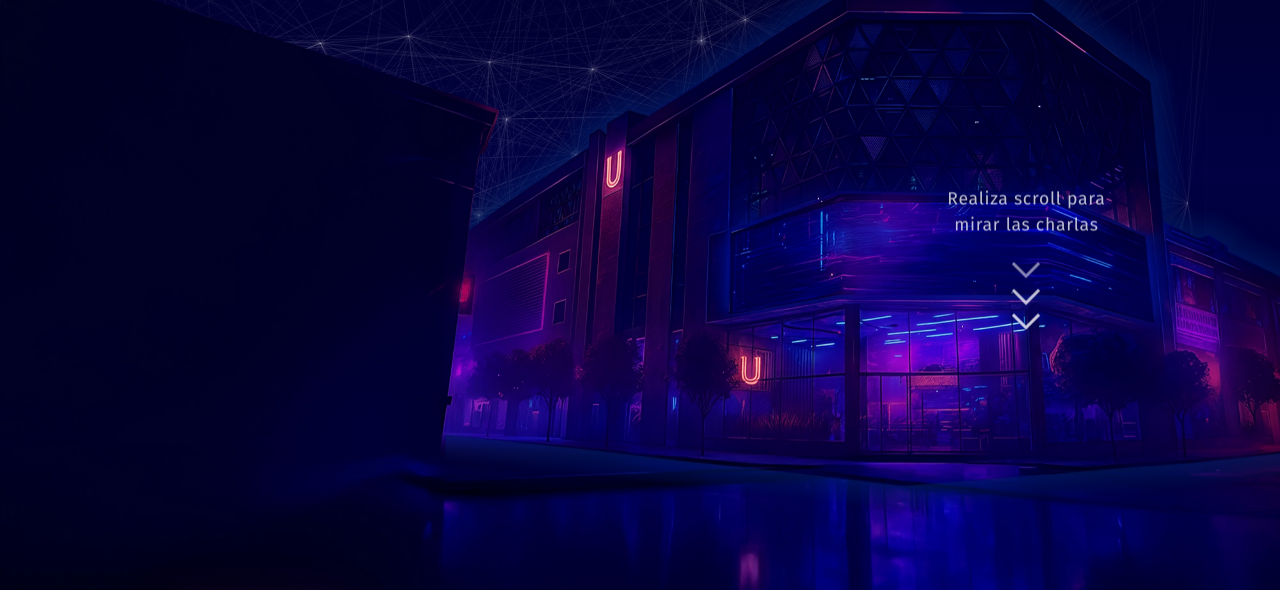
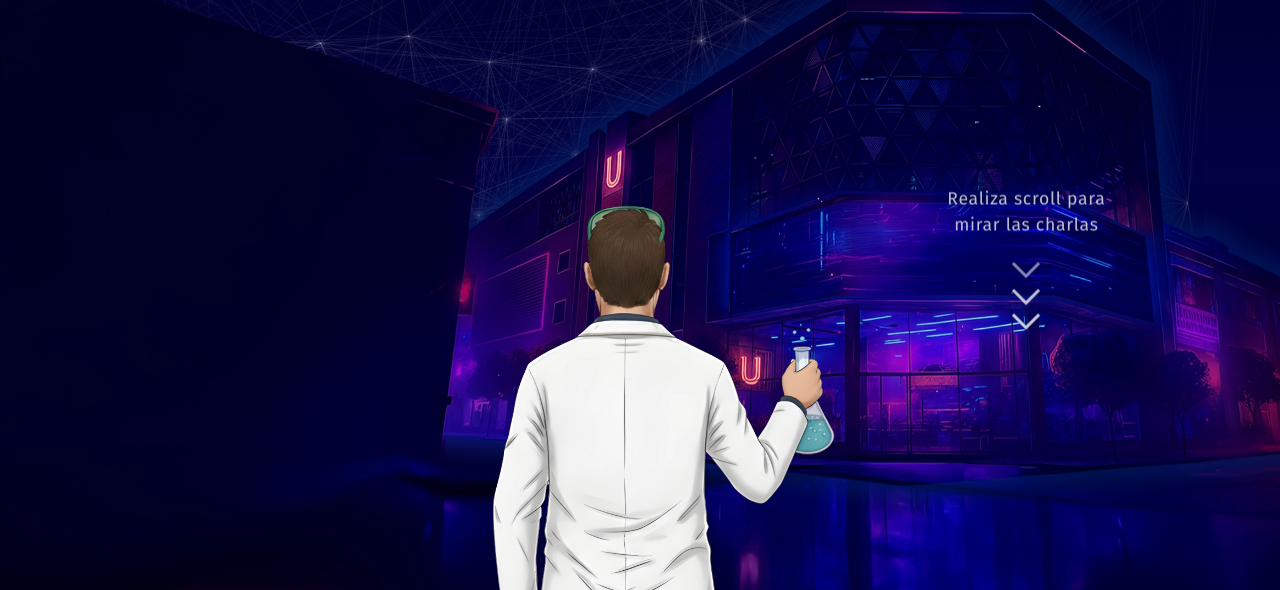
Before and after one commit to Axel-Meyrek/AgendaEncuentroDeIngenierias, a website: page index.html in a window 1280 px wide. Shown: the part 210-800 px from the top of the page. Drawn offline with nearby package versions, Linux system fonts and the light colour scheme; no server answers; animation ran at ten frames a second.

Commit message:
Add personajes

```diff
--- a/css/index.css
+++ b/css/index.css
@@ -397,9 +397,9 @@ body {
     .scroll-hint {
         right: 0;
         left: 0;
-        top: auto;
-        bottom: 10%;
-        transform: none;
+        top: 50%;
+        bottom: auto;
+        transform: translateY(-50%);
         align-items: center;
     }
 }
@@ -549,3 +549,42 @@ body {
     color: rgba(255, 255, 255, 0.48);
     font-style: italic;
 }
+
+/* ── Avatar character ── */
+.avatar-character {
+    position: fixed;
+    bottom: 0;
+    left: 50%;
+    transform: translateX(-50%);
+    z-index: 4;
+    height: 55vh;
+    pointer-events: none;
+    will-change: opacity, transform;
+}
+
+.avatar-character img {
+    height: 100%;
+    width: auto;
+    display: block;
+    object-fit: contain;
+    opacity: 0;
+    animation: avatarEntrada 1s cubic-bezier(0.22, 1, 0.36, 1) forwards;
+    animation-delay: 1.2s;
+}
+
+@keyframes avatarEntrada {
+    from {
+        opacity: 0;
+        transform: translateY(80px);
+    }
+    to {
+        opacity: 1;
+        transform: translateY(0);
+    }
+}
+
+@media (max-width: 700px) {
+    .avatar-character {
+        height: 38vh;
+    }
+}
--- a/index.html
+++ b/index.html
@@ -25,6 +25,10 @@
     <div class="containerImg contenedor1"><img src="./img/edificioPrincipal.webp" alt=""></div>
     <div class="containerImg contenedor2"><img src="./img/edificioSecundario.webp" alt=""></div>
     <div class="containerImg contenedor3"><img src="./img/piso.webp" alt=""></div>
+
+    <div class="avatar-character" id="avatarCharacter">
+        <img src="" alt="">
+    </div>
 
     <div class="containerLogo">
         <img class="logo imagen-animada" src="./img/logo.webp" alt="">
--- a/js/index.js
+++ b/js/index.js
@@ -2,6 +2,10 @@ const logo = document.querySelector('.logo');
 const containerCards = document.querySelector('.containerCards');
 const buttons = document.querySelectorAll('.botonera_button');
 const scrollHint = document.getElementById('scrollHint');
+
+const avatarCharacter = document.getElementById('avatarCharacter');
+const randomIndex = Math.floor(Math.random() * 5) + 1;
+avatarCharacter.querySelector('img').src = `./img/avatars/Ing${randomIndex}.webp`;
 
 let charlas = [];
 let diaActivo = '10 de marzo'; // Martes por defecto
@@ -44,6 +48,12 @@ window.addEventListener('scroll', () => {
         scrollHint.classList.remove('scroll-hint--hidden');
     }
     updateCardVisibility();
+
+    // Avatar disappear effect
+    const scrollThreshold = window.innerHeight * 0.4;
+    const progress = Math.min(window.scrollY / scrollThreshold, 1);
+    avatarCharacter.style.opacity = 1 - progress;
+    avatarCharacter.style.transform = `translateX(-50%) translateY(${progress * 60}px)`;
 });
 
 
```
Also changed, not shown: img/avatars/Ing1.webp (added), img/avatars/Ing2.webp (added), img/avatars/Ing3.webp (added), img/avatars/Ing4.webp (added), img/avatars/Ing5.webp (added), 1 other file.
